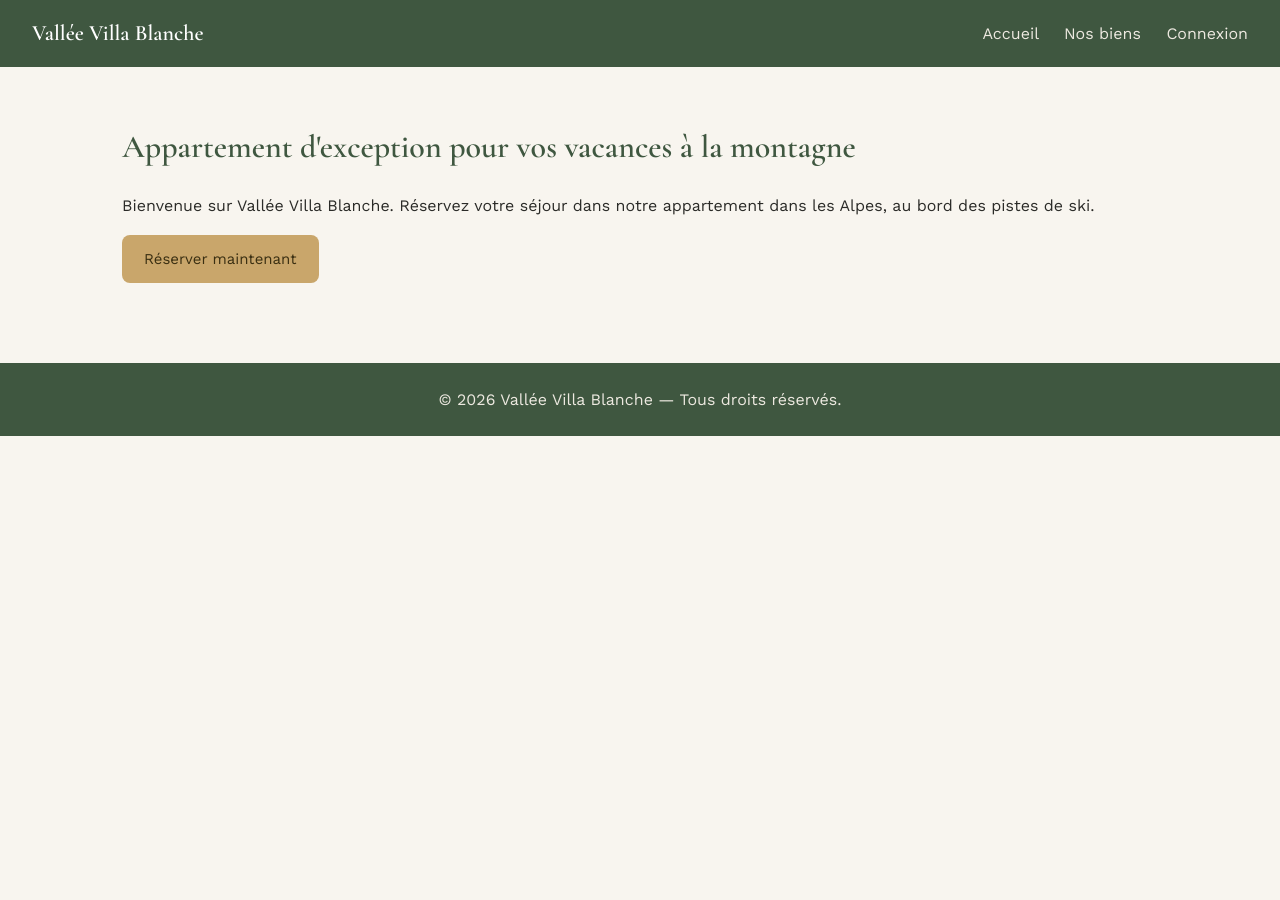
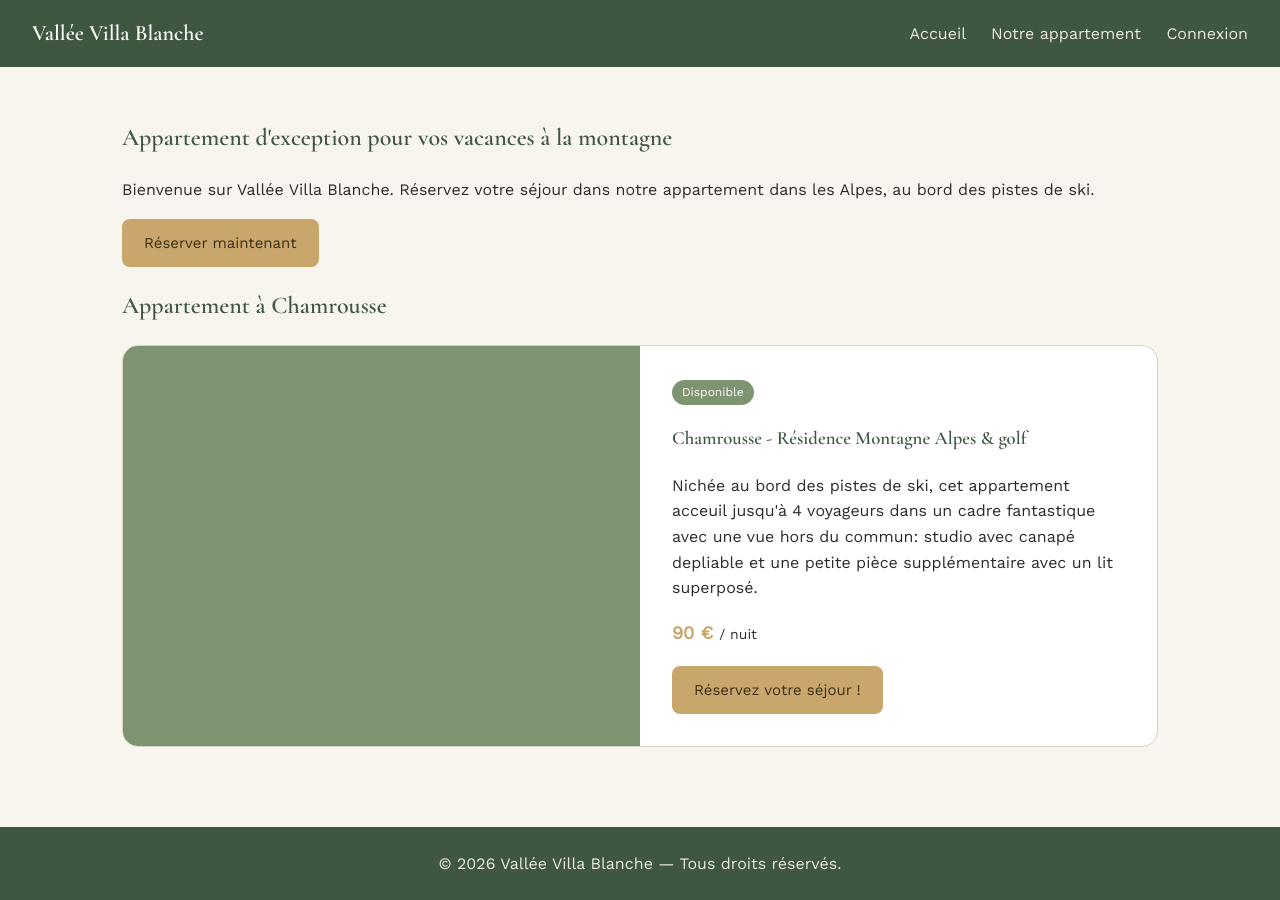
Before and after one commit to ValToh11/vallee-villa-blanche, a PHP site: page / in a window 1280 px wide. Before the commit the page ends 436 px from the top, so only its background shows below. Run offline with PHP 8.4, Linux system fonts and the light colour scheme.

Commit message:
Etape 2 : accueil avec villa unique

```diff
--- a/css/style.css
+++ b/css/style.css
@@ -123,6 +123,7 @@
 }
 
 /* 07-Pied de page */
+
 .pied{
     background: var(--vert-vallee);
     color: #ede9e0;
@@ -130,3 +131,26 @@
     padding: 24px;
     margin-top: 48px;
 }
+
+/* 08-Vedette */
+
+.vedette{
+  display:grid;
+  grid-template-columns:1fr 1fr;
+  gap:0;
+  background:var(--blanc-pur);
+  border:1px solid var(--gris-lin);
+  border-radius:16px;
+  overflow:hidden;
+  margin-top:8px;
+}
+.vedette .photo{
+  background:var(--vert-sauge);
+  min-height:300px;
+}
+.vedette .infos{
+  padding:32px;
+}
+@media (max-width:700px){
+.vedette{ grid-template-columns:1fr; }
+}
--- /dev/null
+++ b/includes/footer.php
@@ -0,0 +1,6 @@
+<footer class="pied">
+    © <?= date('Y') ?> Vallée Villa Blanche — Tous droits réservés.
+  </footer>
+
+</body>
+</html>
--- /dev/null
+++ b/includes/header.php
@@ -0,0 +1,19 @@
+<!DOCTYPE html>
+<html lang="fr">
+<head>
+  <meta charset="UTF-8">
+  <meta name="viewport" content="width=device-width, initial-scale=1.0">
+  <title>Vallée Villa Blanche</title>
+  <link href="https://fonts.googleapis.com/css2?family=Cormorant+Garamond:wght@600&family=Work+Sans&display=swap" rel="stylesheet">
+  <link rel="stylesheet" href="css/style.css">
+</head>
+<body>
+
+  <header class="entete">
+    <strong>Vallée Villa Blanche</strong>
+    <nav>
+      <a href="index.php">Accueil</a>
+      <a href="catalogue.php">Notre appartement</a>
+      <a href="connexion.php">Connexion</a>
+    </nav>
+  </header>
--- a/index.php
+++ b/index.php
@@ -9,24 +9,30 @@
 </head>
 <body>
 
-  <header class="entete">
-    <strong>Vallée Villa Blanche</strong>
-    <nav>
-      <a href="index.php">Accueil</a>
-      <a href="#">Nos biens</a>
-      <a href="#">Connexion</a>
-    </nav>
-  </header>
+  <?php include "includes/header.php"; ?>
 
   <main>
+    <section>
     <h1>Appartement d'exception pour vos vacances à la montagne</h1>
     <p>Bienvenue sur Vallée Villa Blanche. Réservez votre séjour dans notre appartement dans les Alpes, au bord des pistes de ski.</p>
     <a href="#" class="btn">Réserver maintenant</a>
+    </section>
+
+    <h2 id="villa">Appartement à Chamrousse</h2>
+    <article class="vedette">
+        <div class="photo"></div>
+        <div class="infos">
+            <span class="badge">Disponible</span>
+            <h3>Chamrousse - Résidence Montagne Alpes &amp; golf</h3>
+            <p>Nichée au bord des pistes de ski, cet appartement acceuil jusqu'à 4 voyageurs dans un cadre fantastique avec une vue hors du commun: studio avec canapé depliable et une petite pièce supplémentaire avec un lit superposé.</p>
+            <p class="prix">90 &#128; <span style="font-weight:400;font-size:14px;color:var(--anthracite)">/ nuit</p>
+            <a href="#" class="btn">Réservez votre séjour !</a>
+        </div>
+    </article>
   </main>
 
-  <footer class="pied">
-    © <?= date('Y') ?> Vallée Villa Blanche — Tous droits réservés.
-  </footer>
+
+<?php include "includes/footer.php"; ?>
 
 </body>
 </html>
```
